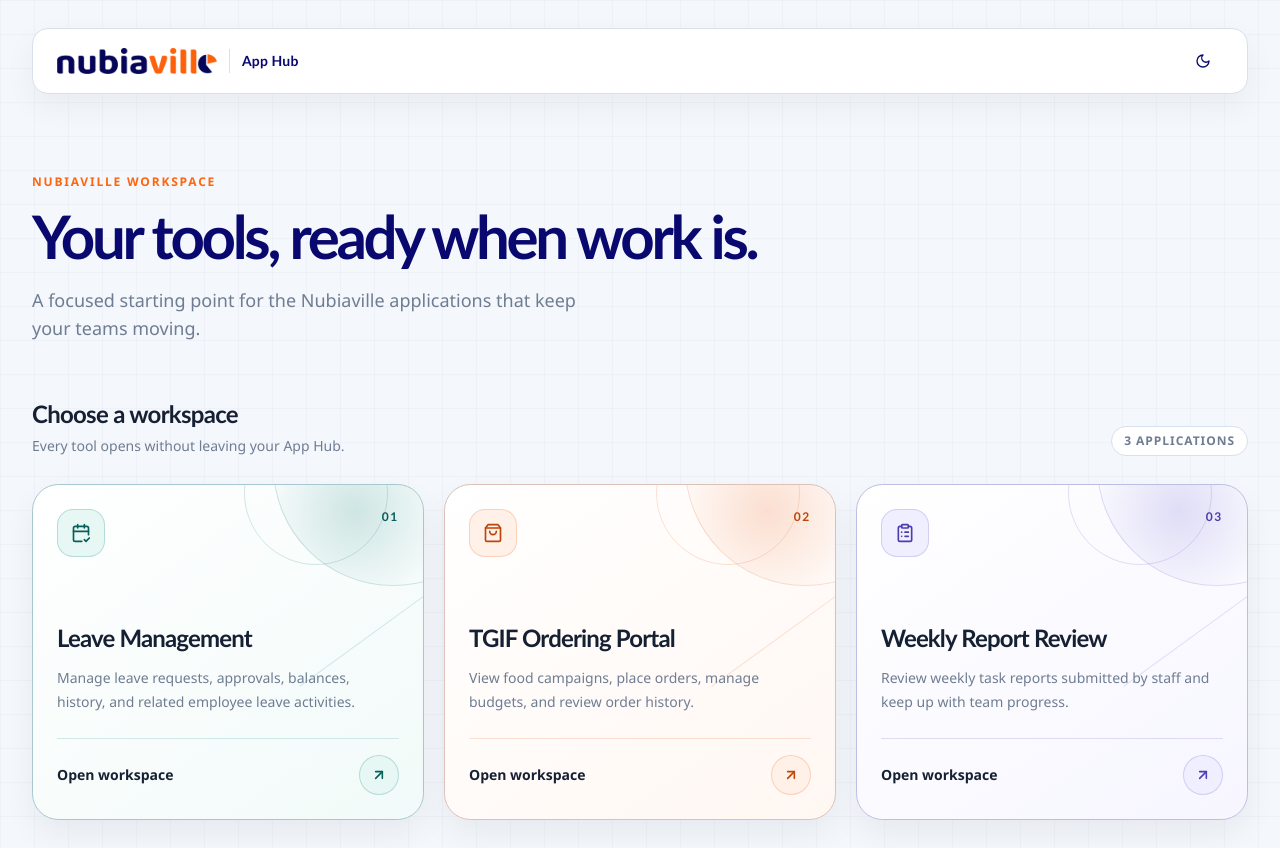
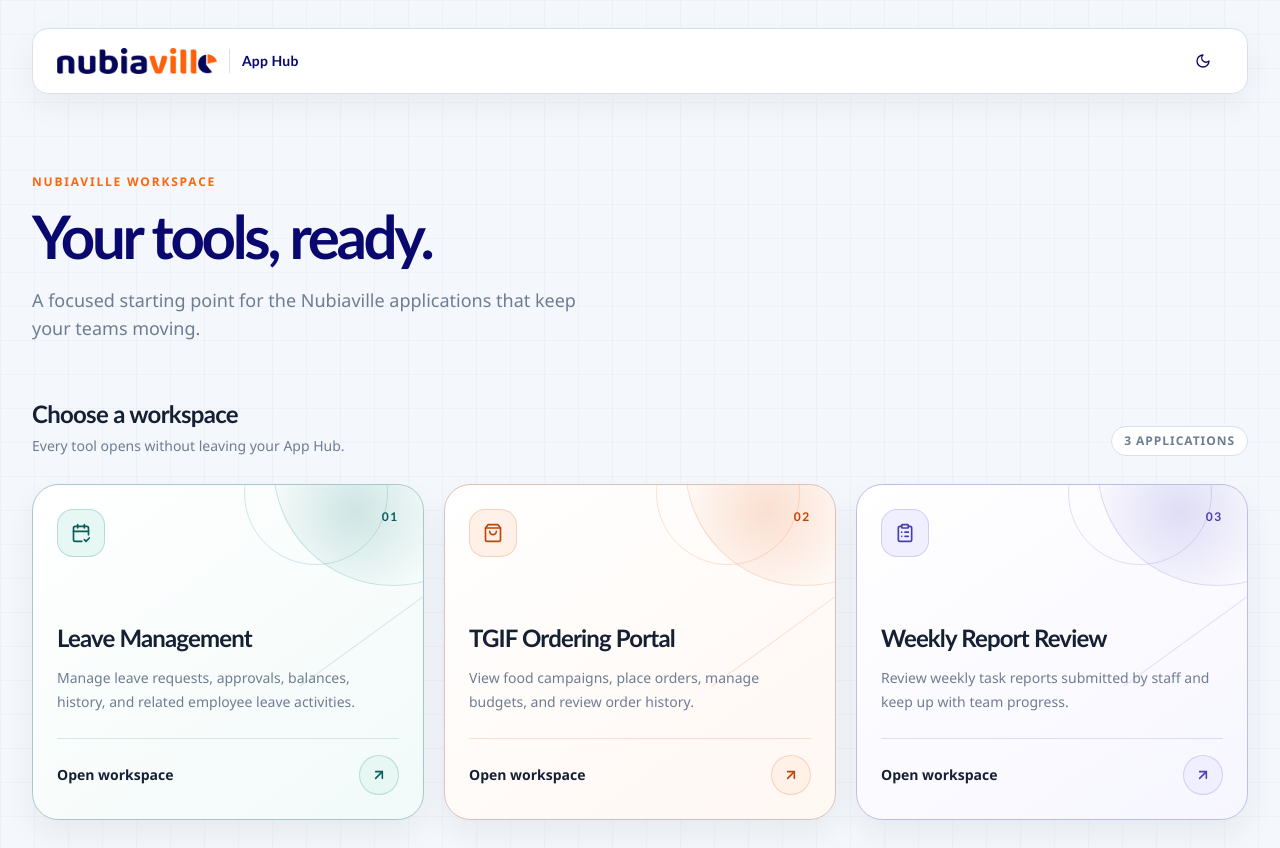
Before and after one commit to tryraisins/NubiavilleAppHub, a Next.js app: page / in a window 1280 px wide. Built offline with nearby package versions, Linux system fonts and the light colour scheme.

Commit message:
Shorten App Hub headline

```diff
--- a/app/page.tsx
+++ b/app/page.tsx
@@ -10,7 +10,7 @@ export default function Home() {
         <section className="hub-intro pb-11 pt-14 sm:pb-14 sm:pt-20" aria-labelledby="page-title">
           <div>
             <p className="hub-kicker text-xs font-bold uppercase tracking-[0.15em]">Nubiaville workspace</p>
-            <h1 id="page-title" className="font-heading mt-4 max-w-3xl text-4xl font-extrabold tracking-[-0.055em] text-[var(--navy)] sm:text-5xl lg:text-6xl">Your tools, ready when work is.</h1>
+            <h1 id="page-title" className="font-heading mt-4 max-w-3xl text-4xl font-extrabold tracking-[-0.055em] text-[var(--navy)] sm:text-5xl lg:text-6xl">Your tools, ready.</h1>
             <p className="mt-5 max-w-xl text-base leading-7 text-[var(--muted)] sm:text-lg">A focused starting point for the Nubiaville applications that keep your teams moving.</p>
           </div>
         </section>
```
